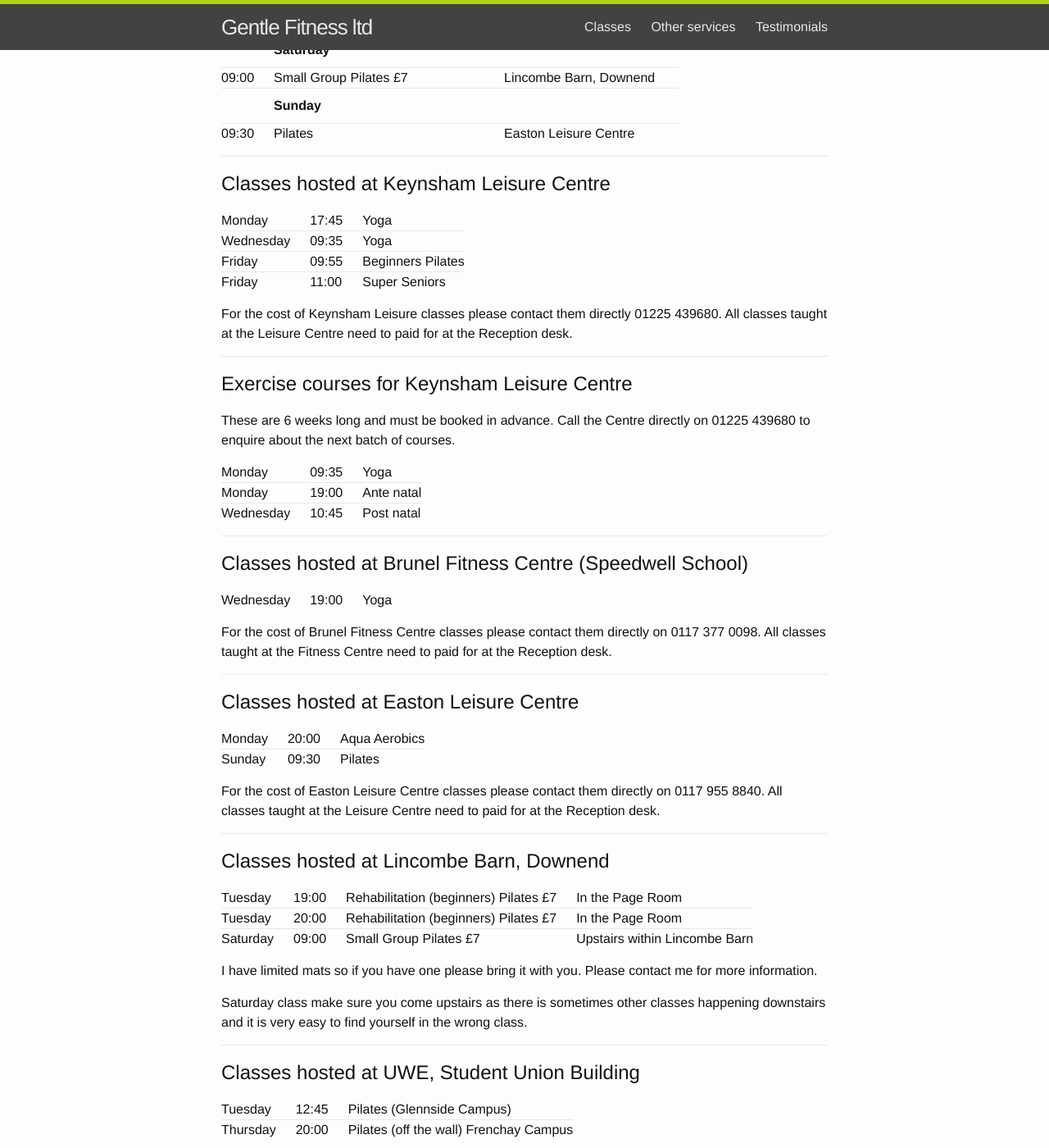
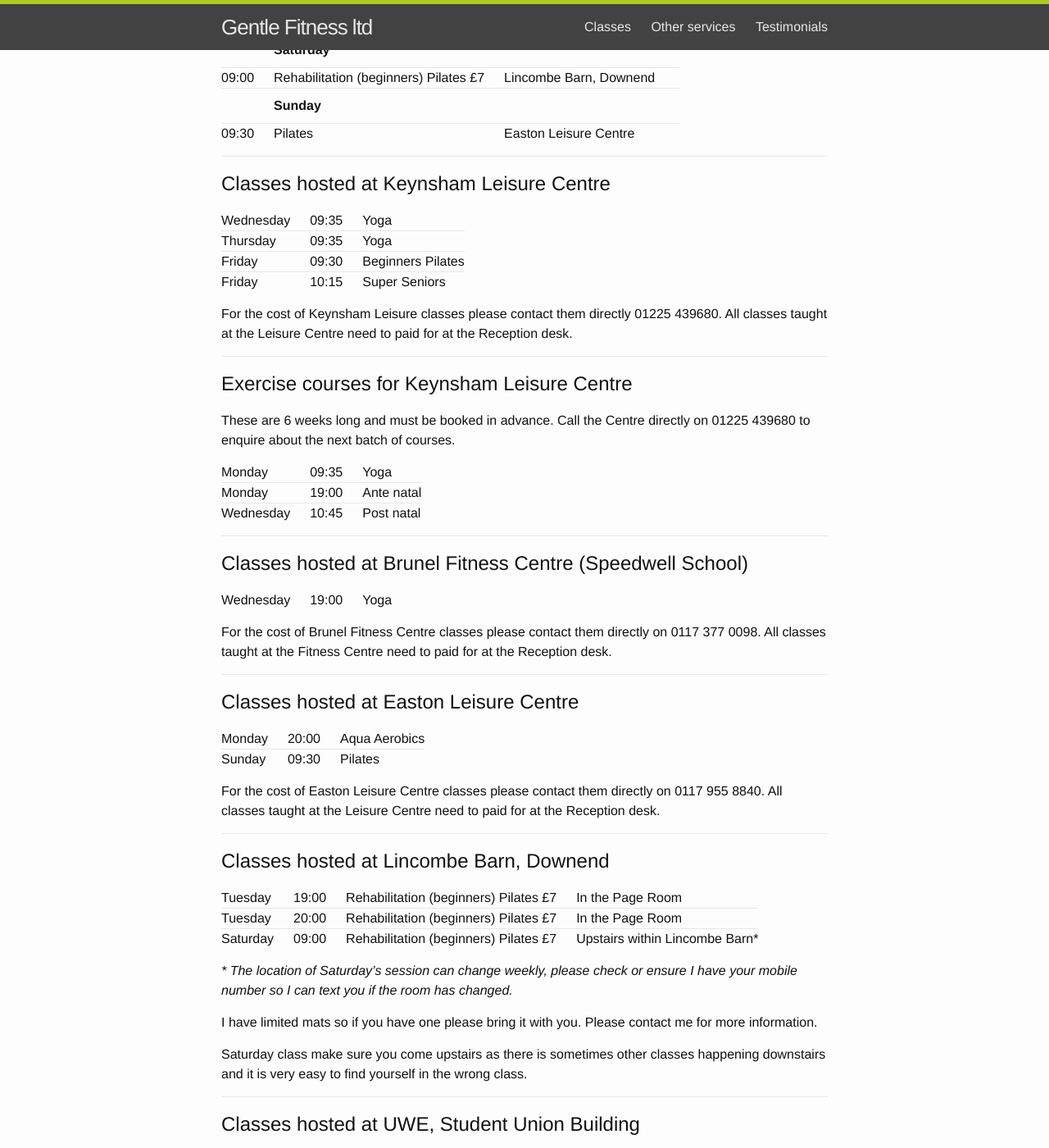
Before and after one commit to gentlefitness-www/gentlefitness-www, a Jekyll site: the page built from classes.md, in a window 1280 px wide and 1400 px high, scrolled down 1014 px. Shown: the whole window at 82% size. Built offline with Jekyll 4.4.1, drawn with Linux system fonts in a browser that asks for light colours; some of the changed text lies outside the part shown.

Commit message:
Classes update re: Keynsham Leisure Centre & UWE

```diff
--- a/classes.md
+++ b/classes.md
@@ -24,12 +24,11 @@
 
 ||**Monday**                                       |
 |09:35|Yoga course         |Keynsham Leisure Centre|
-|17:45|Yoga class          |Keynsham Leisure Centre|
 |19:00|Ante Natal course   |Keynsham Leisure Centre|
 |20:00|Aqua Aerobics       |Easton Leisure Centre  |
 ||**Tuesday**                                      |
 |11:00|Super Seniors £4    |Kes Club, Kingswood    |
-|12:45|Pilates             |UWE - Glennside Campus |
+|12:30|Pilates             |UWE - Glennside Campus |
 |19:00|Rehabilitation (beginners) Pilates £7|Lincombe Barn, Downend|
 |20:00|Rehabilitation (beginners) Pilates £7|Lincombe Barn, Downend|
 ||**Wednesday**                                    |
@@ -37,12 +36,13 @@
 |10:45|Post Natal course   |Keynsham Leisure Centre|
 |19:00|Yoga                |Brunel Fitness Centre  |
 ||**Thursday**                                     |
+|09:35|Yoga class          |Keynsham Leisure Centre|
 |18:00|Pilates             |UWE - Student Union Building|
 ||**Friday**                                       |
-|09:55|Beginners Pilates   |Keynsham Leisure Centre|
-|11:00|Super Seniors       |Keynsham Leisure Centre|
+|09:30|Beginners Pilates   |Keynsham Leisure Centre|
+|10:15|Super Seniors       |Keynsham Leisure Centre|
 ||**Saturday**                                     |
-|09:00|Small Group Pilates £7|Lincombe Barn, Downend |
+|09:00|Rehabilitation (beginners) Pilates £7|Lincombe Barn, Downend|
 ||**Sunday**                                       |
 |09:30|Pilates             |Easton Leisure Centre  |
 
@@ -50,10 +50,10 @@
 
 ## Classes hosted at Keynsham Leisure Centre
 
-|Monday   |17:45|Yoga             |
 |Wednesday|09:35|Yoga             |
-|Friday   |09:55|Beginners Pilates|
-|Friday   |11:00|Super Seniors    |
+|Thursday |09:35|Yoga             |
+|Friday   |09:30|Beginners Pilates|
+|Friday   |10:15|Super Seniors    |
 
 For the cost of Keynsham Leisure classes please contact them directly 01225 439680.
 All classes taught at the Leisure Centre need to paid for at the Reception desk.
@@ -94,7 +94,10 @@
 
 |Tuesday |19:00|Rehabilitation (beginners) Pilates £7|In the Page Room|
 |Tuesday |20:00|Rehabilitation (beginners) Pilates £7|In the Page Room|
-|Saturday|09:00|Small Group Pilates £7|Upstairs within Lincombe Barn|
+|Saturday|09:00|Rehabilitation (beginners) Pilates £7|Upstairs within Lincombe Barn\*|
+
+_\* The location of Saturday's session can change weekly, please check or
+ensure I have your mobile number so I can text you if the room has changed._
 
 I have limited mats so if you have one please bring it with you.
 Please contact me for more information.
@@ -106,7 +109,7 @@
 
 ## Classes hosted at UWE, Student Union Building
 
-|Tuesday|12:45|Pilates (Glennside Campus)|
+|Tuesday|12:30|Pilates (Glennside Campus)|
 |Thursday|20:00|Pilates (off the wall) Frenchay Campus|
 
 For the cost of UWE off the wall classes and one to ones please contact them
```
